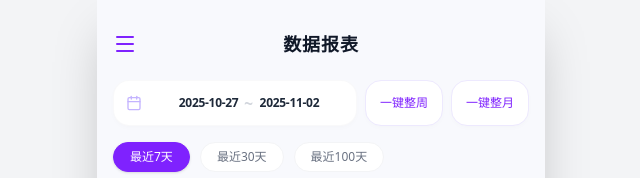
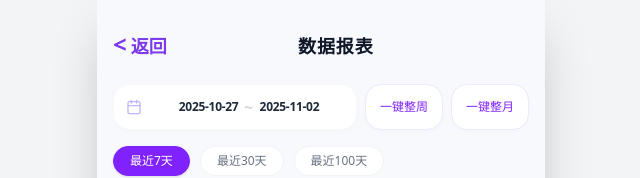
Before and after one commit to Strawberry-codeS/crm-mobile-app, a React (Vite) app: page /data-dashboard in a window 1280 px wide. Shown: the top 178 px of the page, without its empty margins (319-959 px from the left). Built offline with nearby package versions, Linux system fonts and the light colour scheme; no server answers.

Commit message:
style: change Menu to Back button on DataDashboard

```diff
--- a/src/pages/DataDashboard.tsx
+++ b/src/pages/DataDashboard.tsx
@@ -1,7 +1,6 @@
 import { useState } from 'react';
 import { useNavigate } from 'react-router-dom';
 import {
-    Menu,
     Calendar,
     UserPlus,
     TrendingUp,
@@ -20,8 +19,11 @@ export default function DataDashboard() {
         <div className="min-h-screen bg-[#F8F9FD] pb-8 font-sans">
             {/* 顶部导航 */}
             <div className="flex items-center justify-between px-4 pt-6 pb-4">
-                <button onClick={() => navigate(-1)} className="p-2 -ml-2 rounded-full hover:bg-gray-100 transition-colors">
-                    <Menu size={24} className="text-violet-600" />
+                <button
+                    onClick={() => navigate(-1)}
+                    className="flex items-center gap-1 -ml-2 p-2 rounded-full hover:bg-gray-100 transition-colors text-[#7C3AED] font-bold text-lg"
+                >
+                    <span className="text-2xl leading-none -mt-1">&lt;</span> 返回
                 </button>
                 <h1 className="text-lg font-bold text-gray-900 tracking-wider">数据报表</h1>
                 <div className="w-8"></div> {/* Placeholder for right-alignment */}
```
